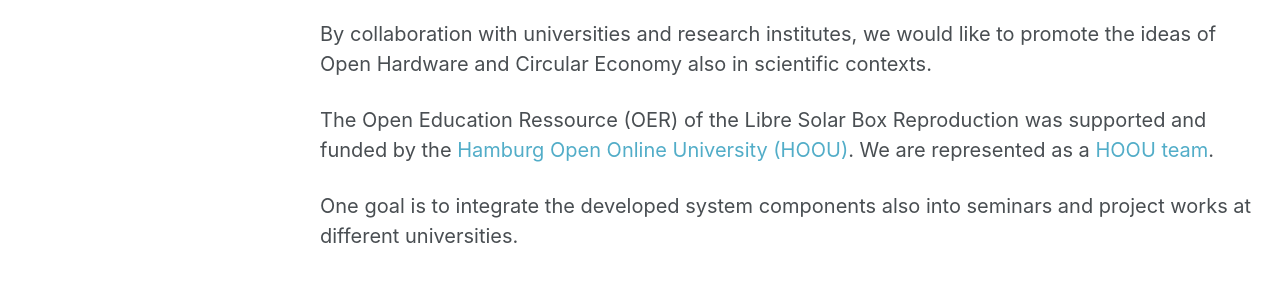
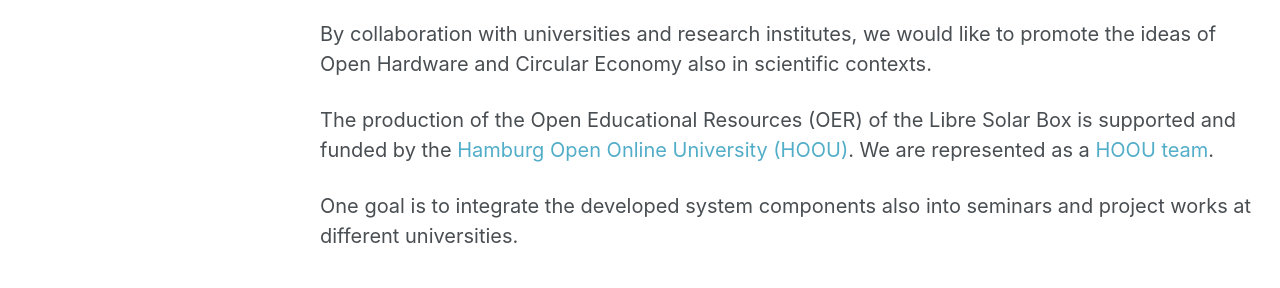
Before and after one commit to CollectiveOpenSourceHardware/collectiveopensourcehardware.github.io, a Jekyll site: the page built from _pages/collaborations.md, in a window 1280 px wide and 900 px high. Shown: the part 447-735 px from the top of the window. Built offline with Jekyll 4.4.1, drawn with Linux system fonts in a browser that asks for light colours.

Commit message:
OER term correction

```diff
--- a/_pages/collaborations.md
+++ b/_pages/collaborations.md
@@ -10,7 +10,7 @@
 
 By collaboration with universities and research institutes, we would like to promote the ideas of Open Hardware and Circular Economy also in scientific contexts.
 
-The Open Education Ressource (OER) of the Libre Solar Box Reproduction was supported and funded by the [Hamburg Open Online University (HOOU)](https://www.hoou.de/).
+The production of the Open Educational Resources (OER) of the Libre Solar Box is supported and funded by the [Hamburg Open Online University (HOOU)](https://www.hoou.de/).
 We are represented as a [HOOU team](https://www.hoou.de/announcements/cos-h-collective-open-source-hardware-an-der-haw-hamburg-1-1-1-1-1-1-1-1-1-1-1-1-1-1-1-1-1-1-1-1).
 
 One goal is to integrate the developed system components also into seminars and project works at different universities.
```
Also changed, not shown: _education/0a_oer_intro.md (+2 -2 lines), 1 other file.
